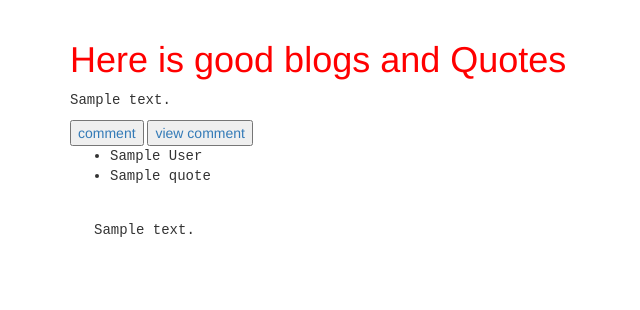
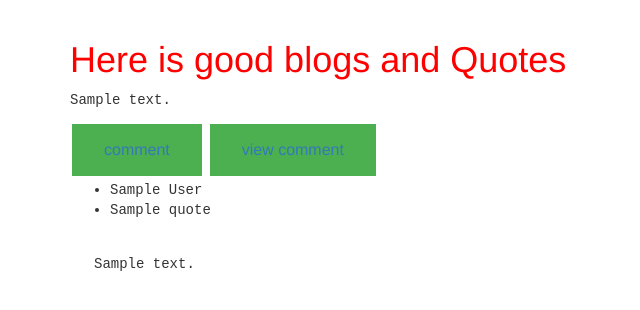
Before and after one commit to tinabayi/blogs, a Flask app: template app/templates/index.html in a window 1280 px wide. Shown: the part 52-362 px from the top of the page, without its empty margins (0-640 px from the left). Run offline with Flask 2, Linux system fonts and the light colour scheme; tables that the repository leaves empty hold one stand-in row (values such as "Sample post"); the template is opened without the code that fills it: values that come from a table or form of the project are taken from there, most other values are stand-ins (such as "Sample title", 1, 10 or a date in 2020); data that the repository does not hold is empty; some libraries are stand-ins or nearby versions.

Commit message:
I style buttons

```diff
--- a/app/static/css/index.css
+++ b/app/static/css/index.css
@@ -8,3 +8,15 @@ p{
 ul{
     font-family: Courier New, Courier, monospace;
 }
+.button{
+    background-color: #4CAF50;
+    border: none;
+    color: white;
+    padding: 15px 32px;
+    text-align: center;
+    text-decoration: none;
+    display: inline-block;
+    font-size: 16px;
+    margin: 4px 2px;
+    cursor: pointer;
+}
--- a/app/templates/index.html
+++ b/app/templates/index.html
@@ -30,8 +30,8 @@
     {% for blog in all_blogs %}
 
     <p>{{blog.description}}</p>
-    <button ><a href="/comment/new/{{blog.id}}">comment</a></button>
-    <button ><a href="/comment/new/{{blog.id}}">view comment</a></button>
+    <button  class="button"><a href="/comment/new/{{blog.id}}">comment</a></button>
+    <button class="button"><a href="/comment/new/{{blog.id}}">view comment</a></button>
     {% endfor %}
 
      <!-- quotes section  -->
```
